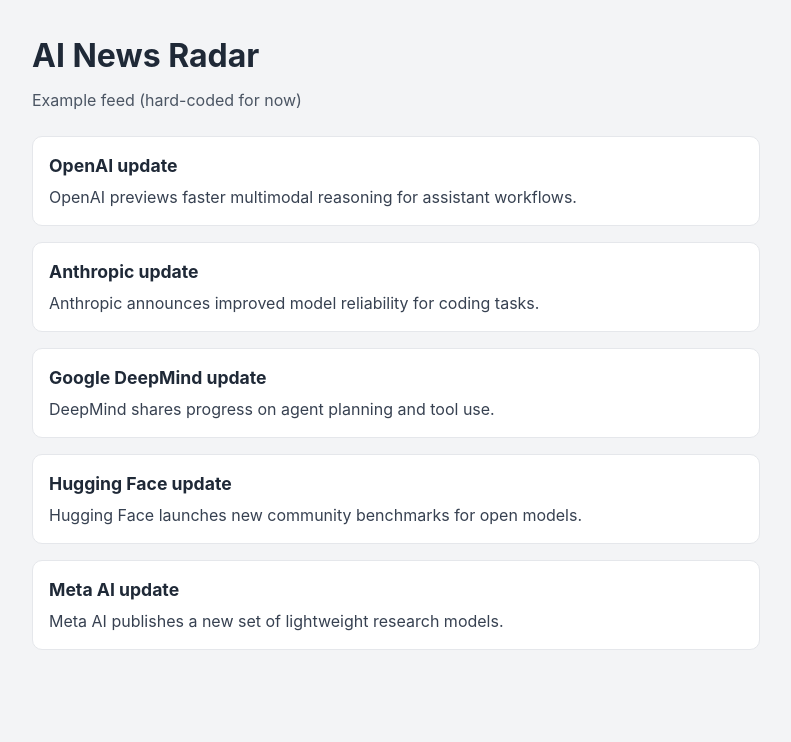
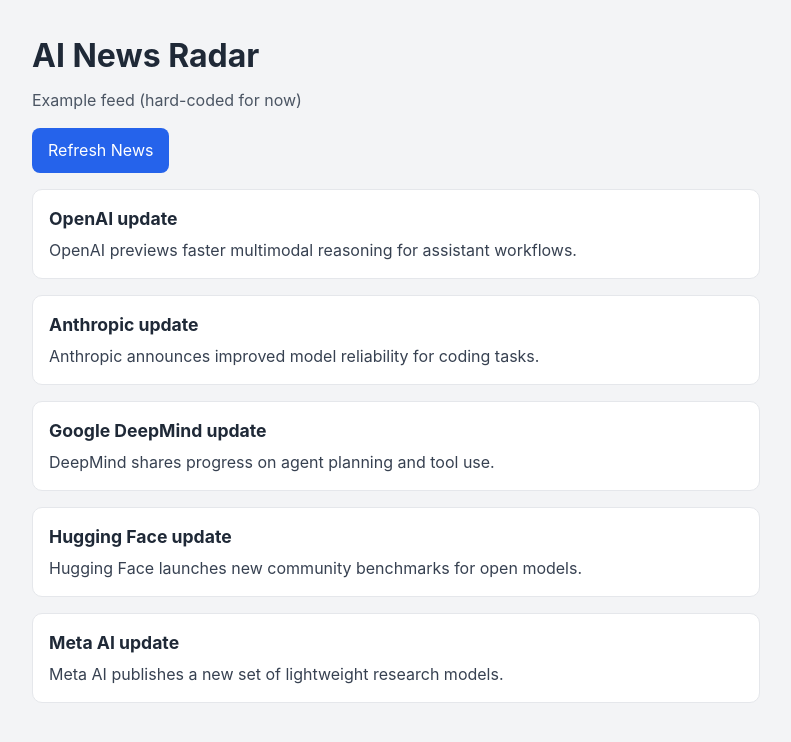
Before and after one commit to oskkau25/ai-news-radar, a React (Vite) app: page / in a window 1280 px wide. Shown: the top 742 px of the page, without its empty margins (244-1035 px from the left). Built offline with nearby package versions, Linux system fonts and the light colour scheme.

Commit message:
Add refresh button

```diff
--- a/src/App.jsx
+++ b/src/App.jsx
@@ -22,10 +22,15 @@
 ];
 
 function App() {
+  const handleRefresh = () => {
+    alert("Refresh coming soon");
+  };
+
   return (
     <main className="page">
       <h1>AI News Radar</h1>
       <p className="subtitle">Example feed (hard-coded for now)</p>
+      <button className="refresh-button" onClick={handleRefresh}>Refresh News</button>
       <section className="news-list">
         {newsItems.map((item) => (
           <article key={item.title} className="news-card">
--- a/src/index.css
+++ b/src/index.css
@@ -26,8 +26,23 @@
 }
 
 .subtitle {
-  margin: 0.5rem 0 1.5rem;
+  margin: 0.5rem 0 1rem;
   color: #4b5563;
+}
+
+.refresh-button {
+  margin-bottom: 1rem;
+  padding: 0.65rem 1rem;
+  border: 0;
+  border-radius: 8px;
+  background: #2563eb;
+  color: #ffffff;
+  font: inherit;
+  cursor: pointer;
+}
+
+.refresh-button:hover {
+  background: #1d4ed8;
 }
 
 .news-list {
```
Also changed, not shown: 1 other file (tests, documents, lock files or other folders).
